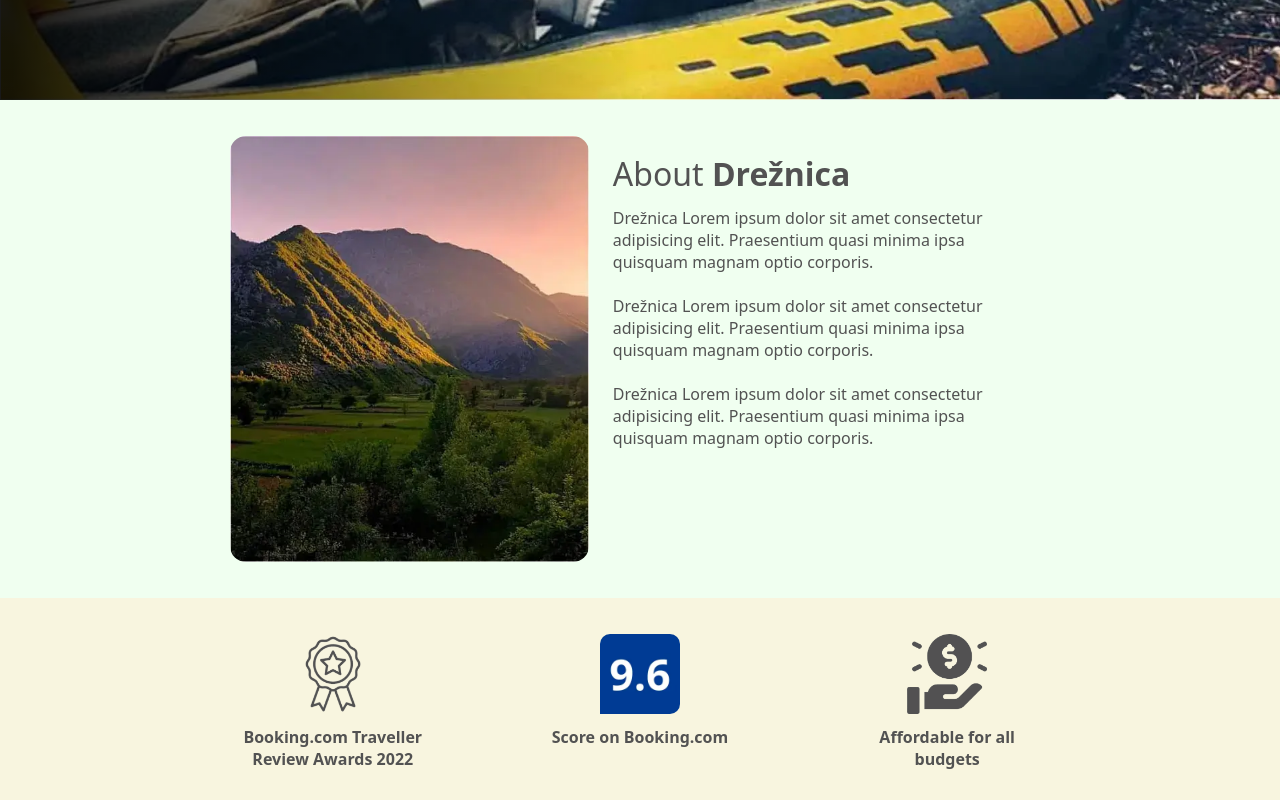
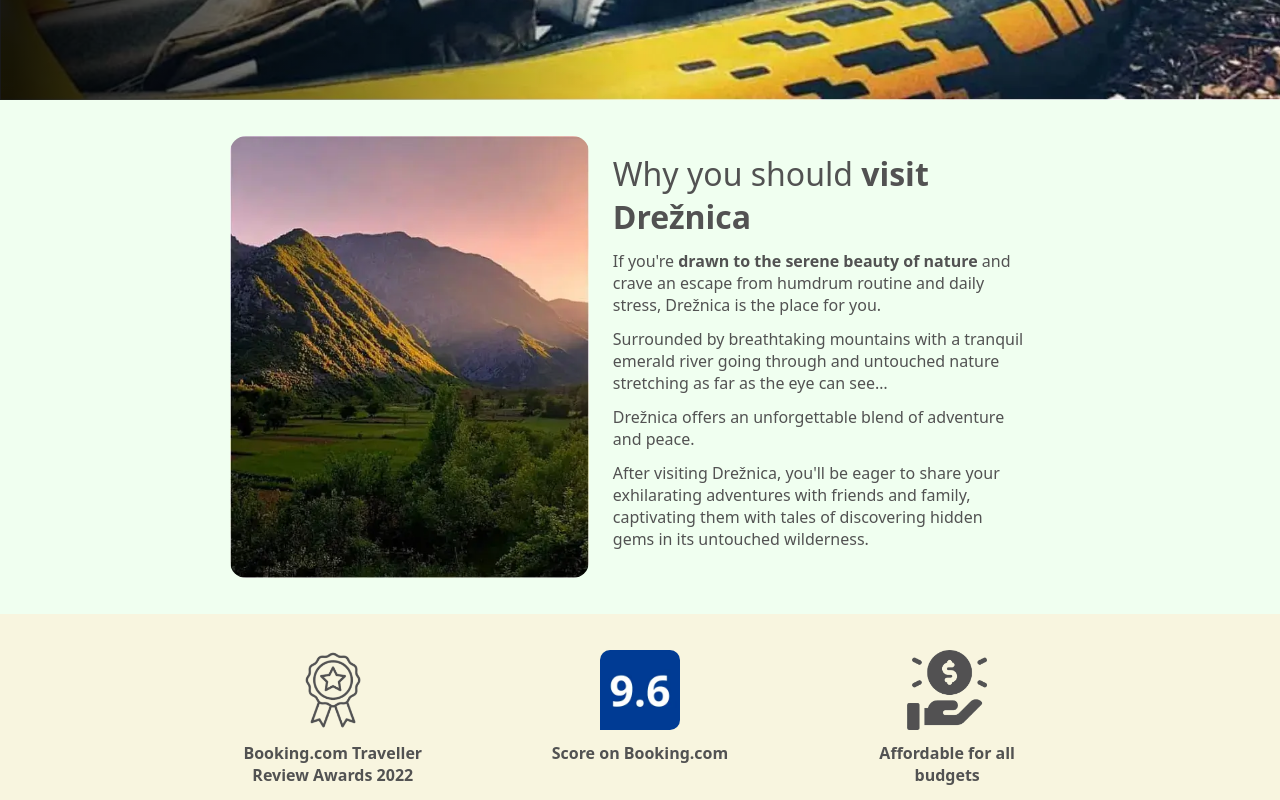
Before and after one commit to ErminMusic/Visit-Dre-nica, a React (Vite) app: page / in a window 1280 px wide. Shown: the part 780-1580 px from the top of the page. Built offline with nearby package versions, Linux system fonts and the light colour scheme.

Commit message:
Draft Copy

```diff
--- a/src/components/data/GuestReview.jsx
+++ b/src/components/data/GuestReview.jsx
@@ -1,5 +1,5 @@
-import ProfilePictureOne from "../../assets/ProfilePlaceholder.webp"
-import FlagOne from '../../assets/Flag.webp';
+import ProfilePictureOne from "../../assets/ProfilePlaceholder.webp";
+import FlagOne from "../../assets/Flag.webp";
 
 export const GuestReviews = [
     {
@@ -10,17 +10,17 @@ export const GuestReviews = [
         score: "10",
         date: "18/01/2024",
         title: "I planned on staying for 2 nights, ended up staying 2 weeks!",
-        description: "Lorem ipsum, dolor sit amet consectetur adipisicing elit. Nobis, molestiae, quia ipsum dicta repellendus sequi corporis sit omnis iste explicabo delectus id repellat debitis obcaecati. Laboriosam necessitatibus id aliquam voluptatem.Lorem ipsum, dolor sit amet consectetur adipisicing elit. Nobis, molestiae, quia ipsum dicta repellendus sequi corporis sit omnis iste explicabo delectus id repellat debitis obcaecati. Laboriosam necessitatibus id aliquam voluptatem.            Lorem ipsum, dolor sit amet consectetur adipisicing elit. Nobis, molestiae, quia ipsum dicta repellendus sequi corporis sit omnis iste explicabo delectus id repellat debitis obcaecati. Laboriosam necessitatibus id aliquam voluptatem.            Lorem ipsum, dolor sit amet consectetur adipisicing elit. Nobis, molestiae, quia ipsum dicta repellendus sequi corporis sit omnis iste explicabo delectus id repellat debitis obcaecati. Laboriosam necessitatibus id aliquam voluptatem.",
+        description: `I've stayed in this lovely place just for one night, intimately say that but I had very fun. If you'll be around Mostar, you need to visit and stay in this place. It has a great lake and mountain view. Dino is a very kind and helpful person. Thanks a lot for this experience.`,
     },
     {
-        name: "First Last 2",
+        name: "Raoul Poenar",
         profileImage: ProfilePictureOne,
         flag: FlagOne,
         countryName: "Venezuela",
         score: "10",
         date: "18/01/2024",
         title: "I planned on staying for 2 nights, ended up staying 2 weeks!",
-        description: "Lorem ipsum, dolor sit amet consectetur adipisicing elit. Nobis, molestiae, quia ipsum dicta repellendus sequi corporis sit omnis iste explicabo delectus id repellat debitis obcaecati. Laboriosam necessitatibus id aliquam voluptatem.Lorem ipsum, dolor sit amet consectetur adipisicing elit. Nobis, molestiae, quia ipsum dicta repellendus sequi corporis sit omnis iste explicabo delectus id repellat debitis obcaecati. Laboriosam necessitatibus id aliquam voluptatem. Lorem ipsum, dolor sit amet consectetur adipisicing elit. Nobis, molestiae, quia ipsum dicta repellendus sequi corporis sit omnis iste explicabo delectus id repellat debitis obcaecati. Laboriosam necessitatibus id aliquam voluptatem. Lorem ipsum, dolor sit amet consectetur adipisicing elit. Nobis, molestiae, quia ipsum dicta repellendus sequi corporis sit omnis iste explicabo delectus id repellat debitis obcaecati. Laboriosam necessitatibus id aliquam voluptatem.",
+        description: `I felt incredibly good here. Dino and his mom are incredibly warm and open persons. The room was really clean and comfortable and the views from the house are incredible.`,
     },
     {
         name: "First Last 3",
@@ -30,7 +30,7 @@ export const GuestReviews = [
         score: "10",
         date: "18/01/2024",
         title: "I planned on staying for 2 nights, ended up staying 2 weeks!",
-        description: "Lorem ipsum, dolor sit amet consectetur adipisicing elit. Nobis, molestiae, quia ipsum dicta repellendus sequi corporis sit omnis iste explicabo delectus",
+        description: `Lorem ipsum, dolor sit amet consectetur adipisicing elit.\n\nNobis, molestiae, quia ipsum dicta repellendus sequi corporis sit omnis iste explicabo delectus`,
     },
     {
         name: "First Last 4",
@@ -40,6 +40,6 @@ export const GuestReviews = [
         score: "10",
         date: "18/01/2024",
         title: "I planned on staying for 2 nights, ended up staying 2 weeks!",
-        description: "Lorem ipsum, dolor sit amet consectetur adipisicing elit. Nobis, molestiae, quia ipsum dicta repellendus sequi corporis sit omnis iste explicabo delectus id repellat debitis obcaecati. Laboriosam necessitatibus id aliquam voluptatem.Lorem ipsum, dolor sit amet consectetur adipisicing elit. Nobis, molestiae, quia ipsum dicta repellendus sequi corporis sit omnis iste explicabo delectus id repellat debitis obcaecati. Laboriosam necessitatibus id aliquam voluptatem. Lorem ipsum, dolor sit amet consectetur adipisicing elit. Nobis, molestiae, quia ipsum dicta repellendus sequi corporis sit omnis iste explicabo delectus id repellat debitis obcaecati. Laboriosam necessitatibus id aliquam voluptatem.            Lorem ipsum, dolor sit amet consectetur adipisicing elit. Nobis, molestiae, quia ipsum dicta repellendus sequi corporis sit omnis iste explicabo delectus id repellat debitis obcaecati. Laboriosam necessitatibus id aliquam voluptatem.",
+        description: `Lorem ipsum, dolor sit amet consectetur adipisicing elit. Nobis, molestiae, quia ipsum dicta repellendus sequi corporis sit omnis iste explicabo delectus id repellat debitis obcaecati. Laboriosam necessitatibus id aliquam voluptatem.Lorem ipsum, dolor sit amet consectetur adipisicing elit. Nobis, molestiae, quia ipsum dicta repellendus sequi corporis sit omnis iste explicabo delectus id repellat debitis obcaecati. Laboriosam necessitatibus id aliquam \n\nvoluptatem. Lorem ipsum, dolor sit amet consectetur adipisicing elit. Nobis, molestiae, quia ipsum dicta repellendus sequi corporis sit omnis iste explicabo delectus id repellat debitis obcaecati. Laboriosam necessitatibus id aliquam voluptatem.            Lorem ipsum, dolor sit amet consectetur adipisicing elit. Nobis, molestiae, quia ipsum dicta repellendus sequi corporis sit omnis iste explicabo delectus id repellat debitis obcaecati. Laboriosam necessitatibus id aliquam voluptatem.`,
     },
-]
+];
--- a/src/components/main-components/Home.jsx
+++ b/src/components/main-components/Home.jsx
@@ -12,18 +12,21 @@ const Galery = lazy(() => import("../sections/Galery"));
 
 function Home() {
     const AboutDreznica = {
-        title: "About ",
-        titleBold: "Drežnica",
+        title: "Why you should ",
+        titleBold: "visit Drežnica",
         placeholderText:
-            "Drežnica Lorem ipsum dolor sit amet consectetur adipisicing elit. Praesentium quasi minima ipsa quisquam magnam optio corporis.",
+        `If you're <strong>drawn to the serene beauty of nature</strong> and crave an escape from humdrum routine and daily stress, Drežnica is the place for you.\n\n
+        Surrounded by breathtaking mountains with a tranquil emerald river going through and untouched nature stretching as far as the eye can see…\n\n
+        Drežnica offers an unforgettable blend of adventure and peace.\n\n
+        After visiting Drežnica, you'll be eager to share your exhilarating adventures with friends and family, captivating them with tales of discovering hidden gems in its untouched wilderness.\n\n
+        `,
         alter: "About Image",
         image: AboutImg,
     };
     const AboutVisitDreznica = {
         title: "About ",
         titleBold: "Visit Drežnica",
-        placeholderText:
-            "Visit Drežnica Lorem ipsum dolor sit amet consectetur adipisicing elit. Praesentium quasi minima ipsa quisquam magnam optio corporis.",
+        placeholderText: "afdwdaw",
         alter: "About Image",
         image: AboutVisitImg,
     };
--- a/src/components/sections/sub-components/About/Content.jsx
+++ b/src/components/sections/sub-components/About/Content.jsx
@@ -7,21 +7,33 @@ function Content({ content, title, titleBold }) {
         titleBold: PropTypes.string.isRequired,
         content: PropTypes.string.isRequired,
     };
-
+    const renderContent = () => {
+        const paragraphs = content.split("\n").map((paragraph, index) => {
+            if (paragraph.includes("<strong>") && paragraph.includes("</strong>")) {
+                const parts = paragraph.split(/<\/?strong>/);
+                return (
+                    <Text key={index}>
+                        {parts.map((part, partIndex) => {
+                            return partIndex % 2 === 0 ? (
+                                <span key={partIndex}>{part}</span>
+                            ) : (
+                                <strong key={partIndex}>{part}</strong>
+                            );
+                        })}
+                    </Text>
+                );
+            } else {
+                return <Text key={index}>{paragraph}</Text>;
+            }
+        });
+        return paragraphs;
+    };
     return (
         <ContentHolder>
             <h1>
                 {title} <span>{titleBold}</span>
             </h1>
-            <Text>
-                {content}
-                <br />
-                <br />
-                {content}
-                <br />
-                <br />
-                {content}
-            </Text>
+            {renderContent()}
         </ContentHolder>
     );
 }
--- a/src/components/sections/sub-components/Footer/Map.jsx
+++ b/src/components/sections/sub-components/Footer/Map.jsx
@@ -7,7 +7,7 @@ function Map() {
     const getMap = async () => {
         setTimeout(() => {
             setLink(
-                "https://www.google.com/maps/embed?pb=!1m18!1m12!1m3!1d5786.303317160787!2d17.731311646383094!3d43.52003006901677!2m3!1f0!2f0!3f0!3m2!1i1024!2i768!4f13.1!3m3!1m2!1s0x134b496843754719%3A0xc078175d63de19d1!2sDreznica%20hostel!5e0!3m2!1sbs!2sba!4v1705777282591!5m2!1sbs!2sba",
+                "https://www.google.com/maps/embed?pb=!1m14!1m8!1m3!1d2045.744180288838!2d17.737734467960276!3d43.52070770028315!3m2!1i1024!2i768!4f13.1!3m3!1m2!1s0x134b49b40024e361%3A0xb62f48c40b715b50!2sVISIT%20DREZNICA%20-%20info%20point!5e0!3m2!1sbs!2sba!4v1705833777320!5m2!1sbs!2sba",
                 { passive: "true" }
             );
         }, 3000);
--- a/src/components/sections/sub-components/Review/Person.jsx
+++ b/src/components/sections/sub-components/Review/Person.jsx
@@ -34,7 +34,7 @@ export default Person;
 
 const Container = styled.div`
     display: flex;
-     justify-content: space-between;
+    justify-content: space-between;
     padding: 8px;
 `;
 const PersonHolder = styled.div`
@@ -77,7 +77,7 @@ const Score = styled.div`
     height: 50px;
     width: 50px;
     border-radius: 10px 10px 10px 0;
-    background-color: #8fbc8f;
+    background-color: #003b95;
     display: flex;
     justify-content: center;
     align-items: center;
--- a/src/components/sections/sub-components/Review/TextHolder.jsx
+++ b/src/components/sections/sub-components/Review/TextHolder.jsx
@@ -15,6 +15,11 @@ const TextHolder = ({ date, title, description }) => {
         overflow: "hidden",
         display: "-webkit-box",
     };
+    const paragraphs = description.split('\n').map((paragraph, index) => (
+        <Description key={index}>
+            {paragraph}
+        </Description>
+    ));
 
     return (
         <TextContainer>
@@ -22,9 +27,9 @@ const TextHolder = ({ date, title, description }) => {
                 Reviewed:<br />{date}
             </p>
             <Title>{title}</Title>
-            <Description style={showDescriptionStyle}>
-                {description}
-            </Description>
+            <div style={showDescriptionStyle}>
+                {paragraphs}
+            </div>
             {description.length > 200 && (
                 <ReadMoreButton onClick={() => setIsOpen(!isOpen)}>
                     {isOpen ? "Read Less" : "Read More"}
```
Also changed, not shown: 1 other file (tests, documents, lock files or other folders).
